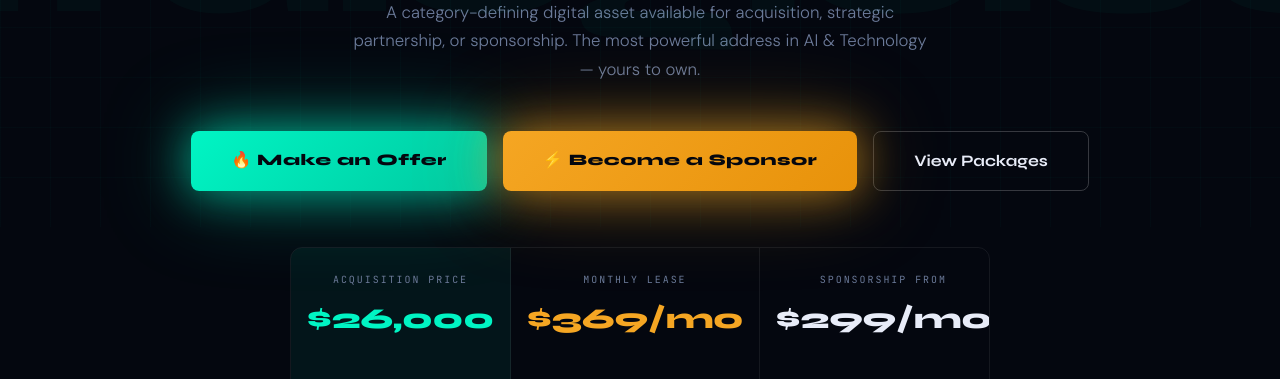
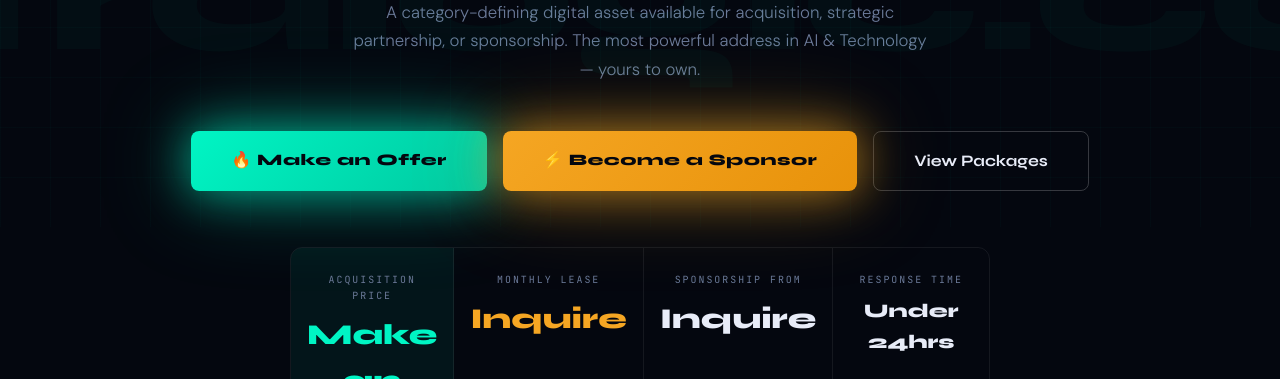
Before and after one commit to WEBWORKSA1/extralogic-com, a plain HTML site: page acquisition.html in a window 1280 px wide. Shown: the part 573-952 px from the top of the page. Drawn offline with Linux system fonts and the light colour scheme.

Commit message:
Remove domain prices — pricing now via marketplaces only

```diff
--- a/acquisition.html
+++ b/acquisition.html
@@ -434,15 +434,15 @@
   <div class="price-bar">
     <div class="price-item featured">
       <div class="price-label">Acquisition Price</div>
-      <div class="price-val green">$26,000</div>
+      <div class="price-val green">Make an Offer</div>
     </div>
     <div class="price-item">
       <div class="price-label">Monthly Lease</div>
-      <div class="price-val gold">$369/mo</div>
+      <div class="price-val gold">Inquire</div>
     </div>
     <div class="price-item">
       <div class="price-label">Sponsorship From</div>
-      <div class="price-val">$299/mo</div>
+      <div class="price-val">Inquire</div>
     </div>
     <div class="price-item">
       <div class="price-label">Response Time</div>
@@ -490,7 +490,7 @@
       <tbody>
         <tr class="highlight">
           <td><strong>extralogic.com</strong></td>
-          <td><strong style="color:var(--accent)">$26,000</strong></td>
+          <td><strong style="color:var(--accent)">Make an Offer</strong></td>
           <td>2026</td>
           <td>AI & Technology</td>
           <td><span class="badge-sale">FOR SALE</span></td>
@@ -749,8 +749,8 @@
     <h2 class="section-title">Ready to Acquire extralogic.com?</h2>
     <p>Purchase outright, lease monthly, or start a sponsorship — we respond within 24 hours. All transfers via Escrow.com.</p>
     <div class="contact-grid">
-      <div class="c-opt"><div class="c-lbl">Acquisition</div><div class="c-val">$26,000</div></div>
-      <div class="c-opt"><div class="c-lbl">Monthly Lease</div><div class="c-val">$369/mo</div></div>
+      <div class="c-opt"><div class="c-lbl">Acquisition</div><div class="c-val">Make an Offer</div></div>
+      <div class="c-opt"><div class="c-lbl">Monthly Lease</div><div class="c-val">Inquire</div></div>
       <div class="c-opt"><div class="c-lbl">Response Time</div><div class="c-val">Under 24hrs</div></div>
     </div>
     <a href="mailto:acquire@extralogic.com" class="btn-glow" style="font-size:1rem;padding:1.1rem 3rem">
```
